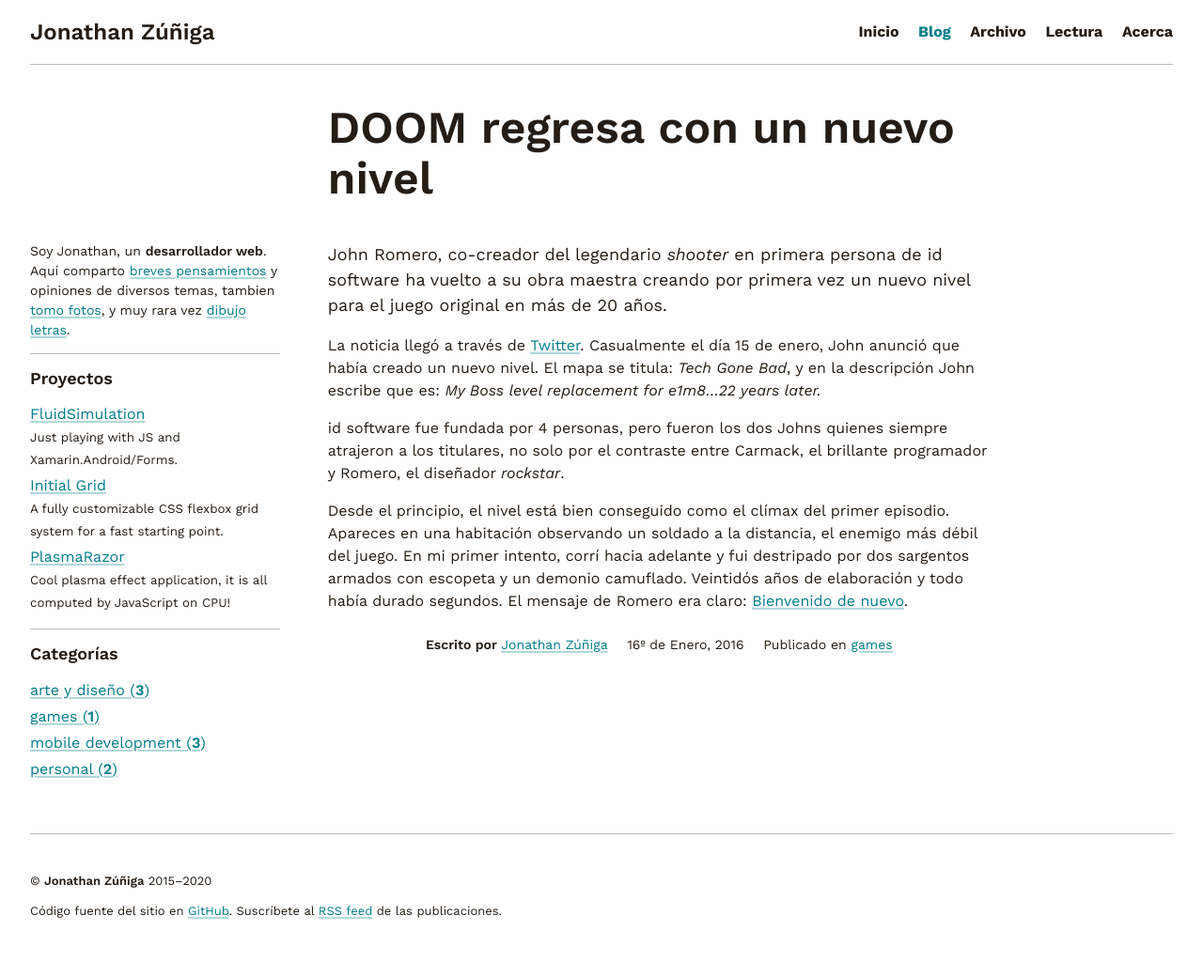
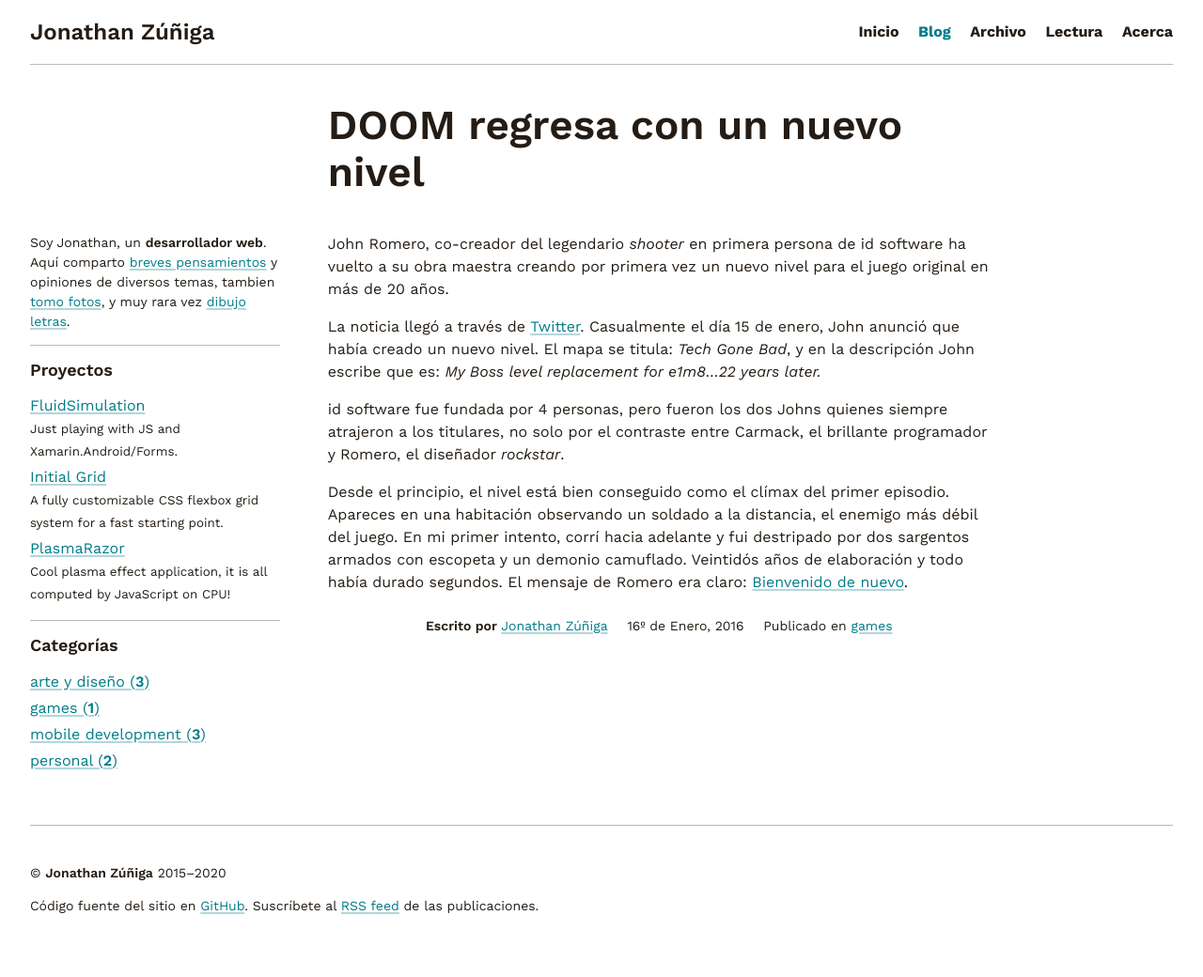
Before and after one commit to jonathanzuniga/jonathanzuniga.github.io, a Jekyll site: the page built from _posts/2016-01-16-doom-regresa-con-un-nuevo-nivel.md, in a window 1280 px wide. Shown: the whole page at 94% size. Built offline with Jekyll 4.4.1, drawn with Linux system fonts in a browser that asks for light colours.

Commit message:
edit textmode art post, layout, vars, wip

```diff
--- a/_layouts/default.html
+++ b/_layouts/default.html
@@ -20,7 +20,7 @@
             body--search
         {% endif %}"
     >
-        <div class="container grid">
+        <div class="container">
             {% include header.html %} {% include introduction.html %}
 
             <main class="main">
--- a/_sass/_layout.scss
+++ b/_sass/_layout.scss
@@ -119,11 +119,6 @@
         margin-bottom: $space-sm;
     }
 
-    &__summary {
-        // font-family: $font-family-secondary;
-        font-size: $font-size-md;
-    }
-
     &__content > {
         .footnotes {
             font-size: $font-size-sm;
@@ -135,9 +130,12 @@
     }
 
     &--full {
+        .post__footer {
+            margin-top: $space-md;
+        }
+
         @media screen and (min-width: $bp-md-min-width) {
             .post__footer {
-                margin-top: $space-md;
                 text-align: center;
             }
         }
@@ -161,7 +159,7 @@
 }
 
 .footer {
-    font-size: $font-size-xs;
+    font-size: $font-size-sm;
     margin-bottom: $space-xl;
 }
 
--- a/_sass/_variables.scss
+++ b/_sass/_variables.scss
@@ -54,7 +54,7 @@
 $heading-font-family: $font-family-primary;
 $heading-font-weight: 600;
 
-$h1-font-size: 3em;
+$h1-font-size: 2.75em;
 $h2-font-size: 1.5em;
 $h3-font-size: 1.25em;
 $h4-font-size: 1.125em;
```
Also changed, not shown: _posts/2016-10-14-arte-en-modo-texto.md (+1 -1 lines).
